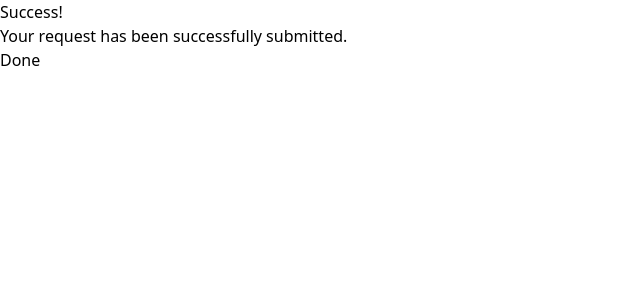
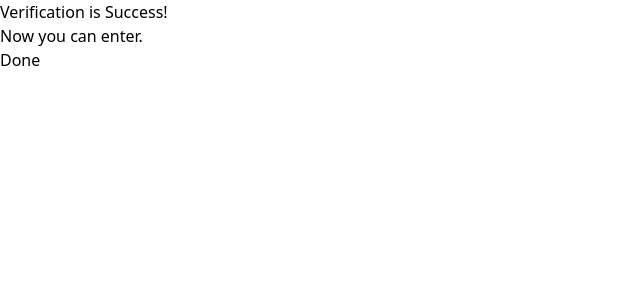
Before and after one commit to chathuradissanayake/QR-and-FR-room-accessing-system, a React (Vite) app in the folder frontend/: page /success in a window 1280 px wide. Shown: the top 300 px of the page, without its empty margins (0-640 px from the left). Built offline with nearby package versions, Linux system fonts and the light colour scheme; no server answers; sample sign-in values are in the browser's storage.

Commit message:
Updated Success Page

```diff
--- a/frontend/src/pages/EntrancePage.jsx
+++ b/frontend/src/pages/EntrancePage.jsx
@@ -108,7 +108,7 @@ const EntrancePage = () => {
             </button>
           </div>
           <div className="flex justify-center">
-            {/* <button
+            <button onClick={() => navigate('/face-scan')}
               disabled={!hasAccess} // Disable the button if access is not granted
               className={`${
                 hasAccess ? 'bg-blue-500 hover:bg-blue-700' : 'bg-gray-300 cursor-not-allowed'
@@ -116,12 +116,12 @@ const EntrancePage = () => {
             >
               <span>Face Scan</span>
               <FaLock className="mt-1" />
-            </button> */}
-          <button className={`bg-blue-500 hover:bg-blue-700 text-white font-sans py-1 rounded-full mb-2 w-40 flex justify-between pl-10 pr-5`}
+            </button>
+          {/* <button className={`bg-blue-500 hover:bg-blue-700 text-white font-sans py-1 rounded-full mb-2 w-40 flex justify-between pl-10 pr-5`}
             onClick={() => navigate('/face-scan')}
              // Disable until QR code data is available
 
-          >Face Scan</button>
+          >Face Scan</button> */}
 
           </div>
         </div>
--- a/frontend/src/pages/Success.jsx
+++ b/frontend/src/pages/Success.jsx
@@ -9,13 +9,13 @@ const Success = () => {
   };
 
   return (
-    <div className="min-h-screen flex justify-center bg-gray-100">
-      <div className="bg-white p-8 rounded-lg shadow-lg w-full max-w-md text-center">
-        <h1 className="text-2xl font-semibold mb-4">Success!</h1>
-        <p className="mb-6">Your request has been successfully submitted.</p>
+    <div className="flex justify-center min-h-screen bg-gray-100">
+      <div className="w-full max-w-md p-8 text-center bg-white rounded-lg shadow-lg">
+        <h1 className="mb-4 text-2xl font-semibold">Verification is Success!</h1>
+        <p className="mb-6">Now you can enter.</p>
         <button
           onClick={handleDoneClick}
-          className="py-2 px-4 bg-blue-600 hover:bg-blue-700 text-white font-semibold rounded-lg transition duration-300"
+          className="px-4 py-2 font-semibold text-white transition duration-300 bg-blue-600 rounded-lg hover:bg-blue-700"
         >
           Done
         </button>
```
